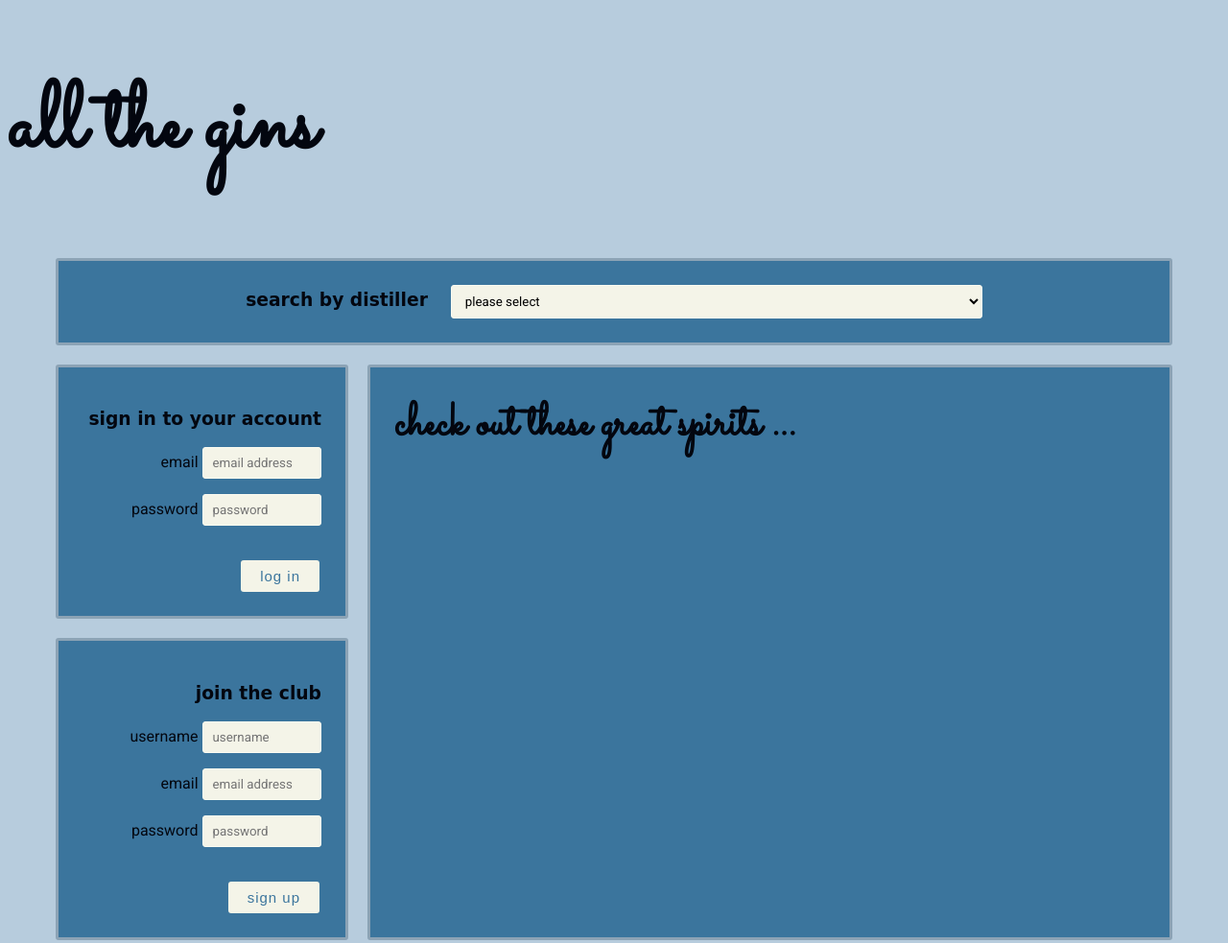
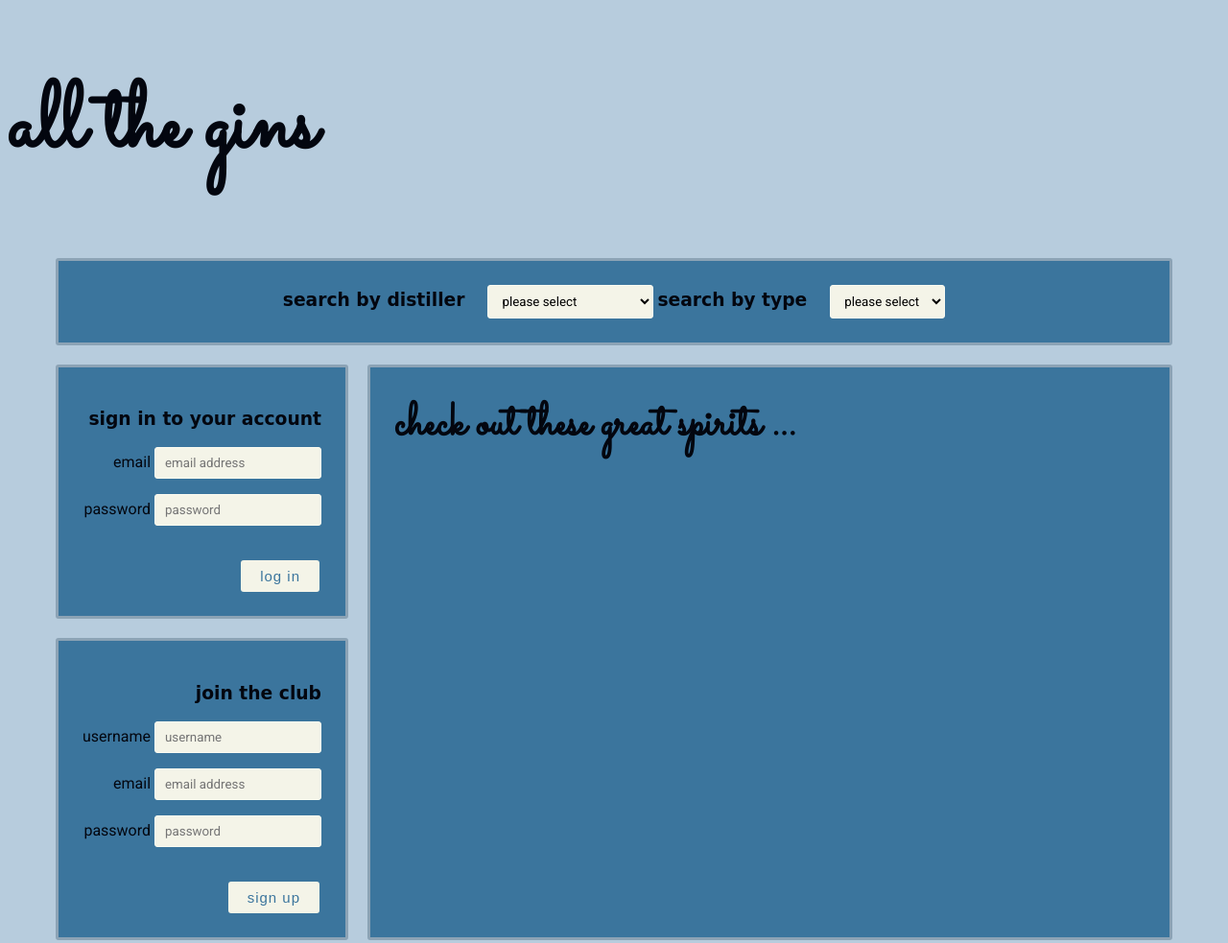
Before and after one commit to ykbell09/SSD, a website: page static/index.html in a window 1280 px wide. Shown: the whole page at 96% size. Drawn offline with Linux system fonts and the light colour scheme; no server answers; a web font is replaced by a local one.

Commit message:
search by type html & CSS update

```diff
--- a/static/index.html
+++ b/static/index.html
@@ -91,12 +91,23 @@
             <label for="search-box">
                 <h3>search by distiller</h3>
             </label>
-            <form id="searchForm">
-                <select id="searchSelect">
+            <form class="searchForm">
+                <select>
                     <option value="0" selected>please select</option>
                     <option value="1002">Amass</option>
                     <option value="1003">Golden State Distillery</option>
                     <option value="1001">The Spirit Guild</option>
+                </select>
+            </form>
+                        <label for="search-box search-by-type">
+                            <h3>search by type</h3>
+                        </label>
+
+            <form class="searchForm">
+                <select>
+                    <option value="0" selected>please select</option>
+                    <option value="gin">gin</option>
+                    <option value="vodka">vodka</option>
                 </select>
             </form>
         </div>
--- a/static/styles.css
+++ b/static/styles.css
@@ -98,7 +98,7 @@ button:active {
   outline: none;
 }
 
-/* SEARCH FROMS */
+/* SEARCH FORMS */
 .search {
   grid-column: 1 / span 2;
   grid-row-start: 1;
@@ -109,7 +109,7 @@ button:active {
 }
 
 .search h3,
-#searchForm {
+.searchForm {
   display: inline;
 }
 
@@ -117,9 +117,11 @@ button:active {
   padding-right: 20px;
 }
 
+.search-by-type {
+  margin-left: 10%;
+}
 select,
 input.field {
-  width: 50%;
   padding: 8px 10px;
   border: thin solid var(--ltWhite);
   border-radius: 3px;
```
